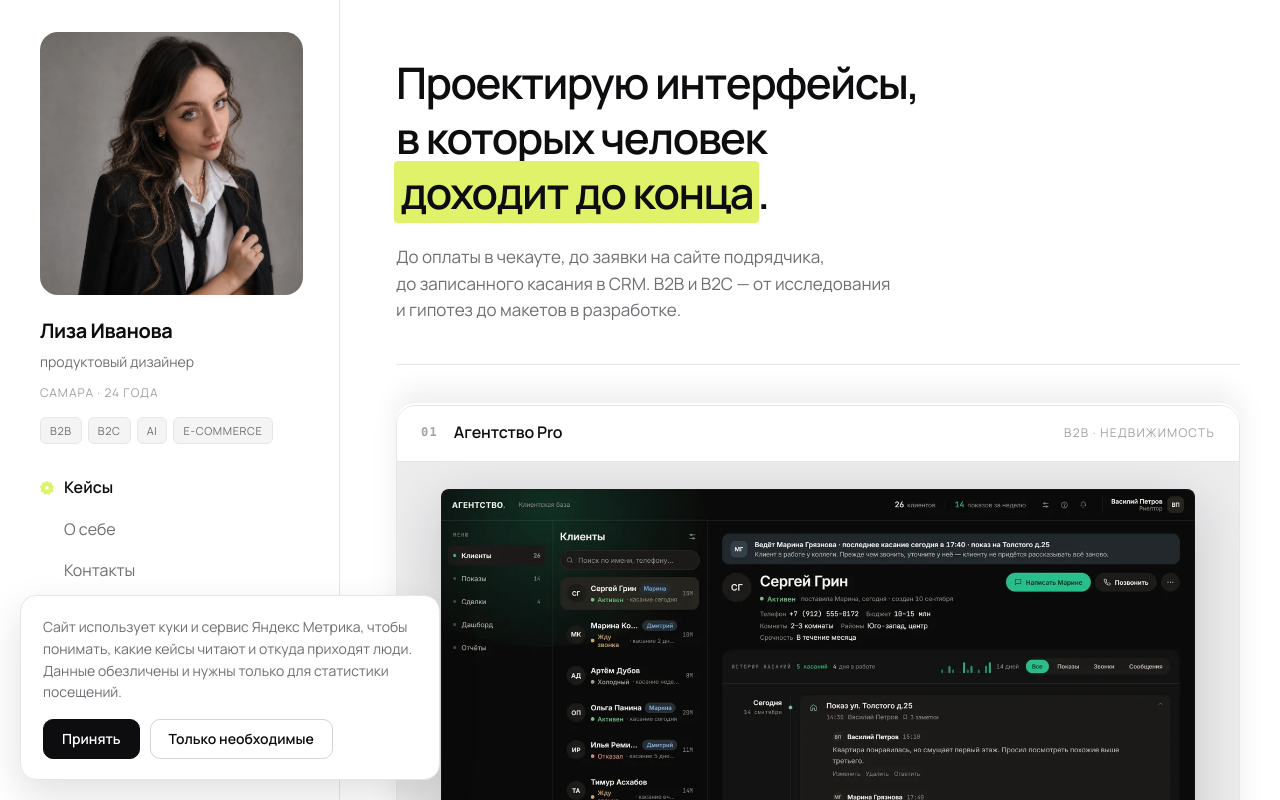
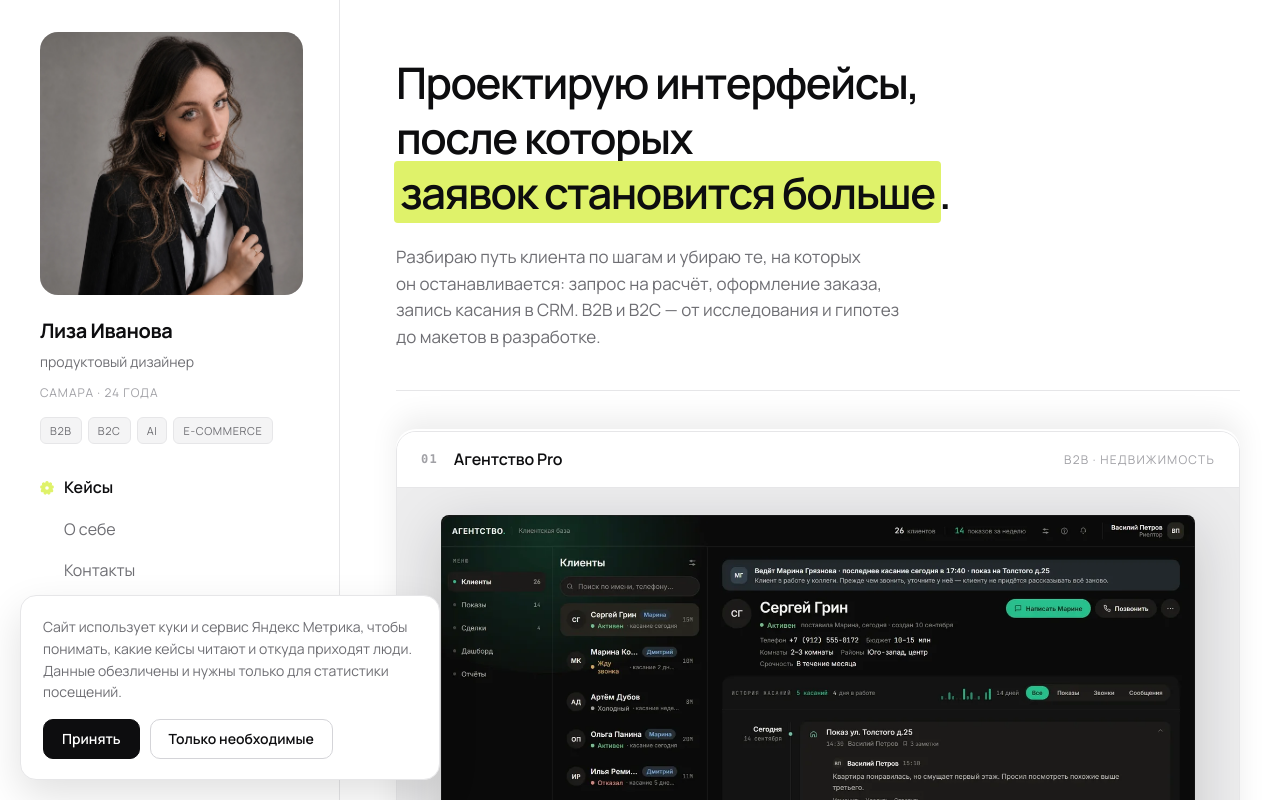
Before and after one commit to xdove18/portfolio, a React (Vite) app in the folder portfolio/: page / in a window 1280 px wide. Shown: the top 800 px of the page. Built offline with nearby package versions, Linux system fonts and the light colour scheme.

Commit message:
Заголовок главной — про заявки, а не про «доходит до конца»
Co-Authored-By: Claude Opus 5 <noreply@anthropic.com>

```diff
--- a/portfolio/src/data/site.js
+++ b/portfolio/src/data/site.js
@@ -85,9 +85,9 @@ const данные = {
      Выделение ==цветом== работает так же, как в кейсах. */
   manifest: {
     text:
-      "Проектирую интерфейсы, в которых человек ==доходит до конца==.",
+      "Проектирую интерфейсы, после которых ==заявок становится больше==.",
     note:
-      "До оплаты в чекауте, до заявки на сайте подрядчика, до записанного касания в CRM. B2B и B2C — от исследования и гипотез до макетов в разработке.",
+      "Разбираю путь клиента по шагам и убираю те, на которых он останавливается: запрос на расчёт, оформление заказа, запись касания в CRM. B2B и B2C — от исследования и гипотез до макетов в разработке.",
   },
 
   // ---------- ГЛАВНЫЙ ЭКРАН (HERO) ----------
```
